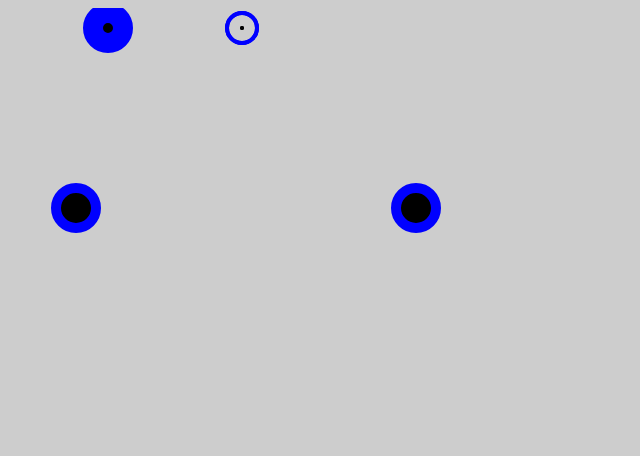
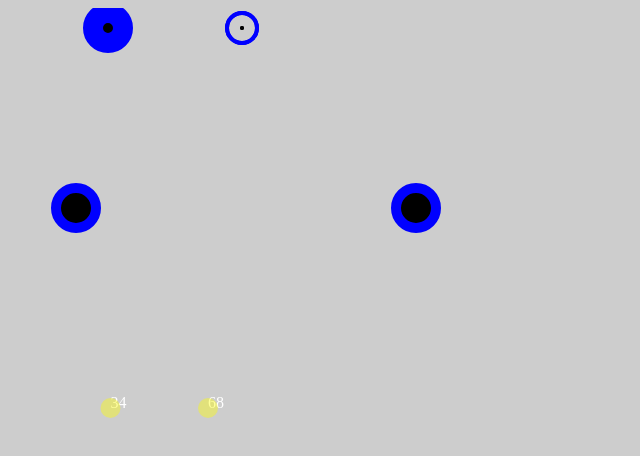
Before and after one commit to aberner6/d3DataRep, a plain HTML site: page Week2/peterthunt.html in a window 1280 px wide. Shown: the full height of the page, 0-640 px from the left. Drawn offline with Linux system fonts and the light colour scheme.

Commit message:
peter's sketch with comments on methods of selections, transitions, drawing text, adding scale, making more circles

```diff
--- a/Week2/peterthunt.html
+++ b/Week2/peterthunt.html
@@ -121,6 +121,29 @@ d3.selectAll('.allCircles')
     });
 
 
+    var textScale = d3.scale.linear()
+        .domain([0, d3.max(dataSet, function(d) { return d; })])
+        .range([5, 200]);
+    var text = svg.selectAll("text")
+        .data(dataSet)
+        .enter()
+        .append("text")
+        .attr("class","textForCircs")
+        .attr("x", function(d){ return textScale(d) })
+        .attr("y", height/2)
+        .attr("fill","white")
+        .text(function(d){ return d; })
+
+    var circleText = svg.selectAll("circle .circForText")
+        .data(dataSet)
+        .enter()
+        .append("circle")
+        .attr("class","circsForText")
+        .attr("cx", function(d){ return textScale(d) })
+        .attr("cy", height/2)
+        .attr("fill","yellow")
+        .attr("opacity",.4)
+        .attr("r",10);
 
 
         </script>
```
